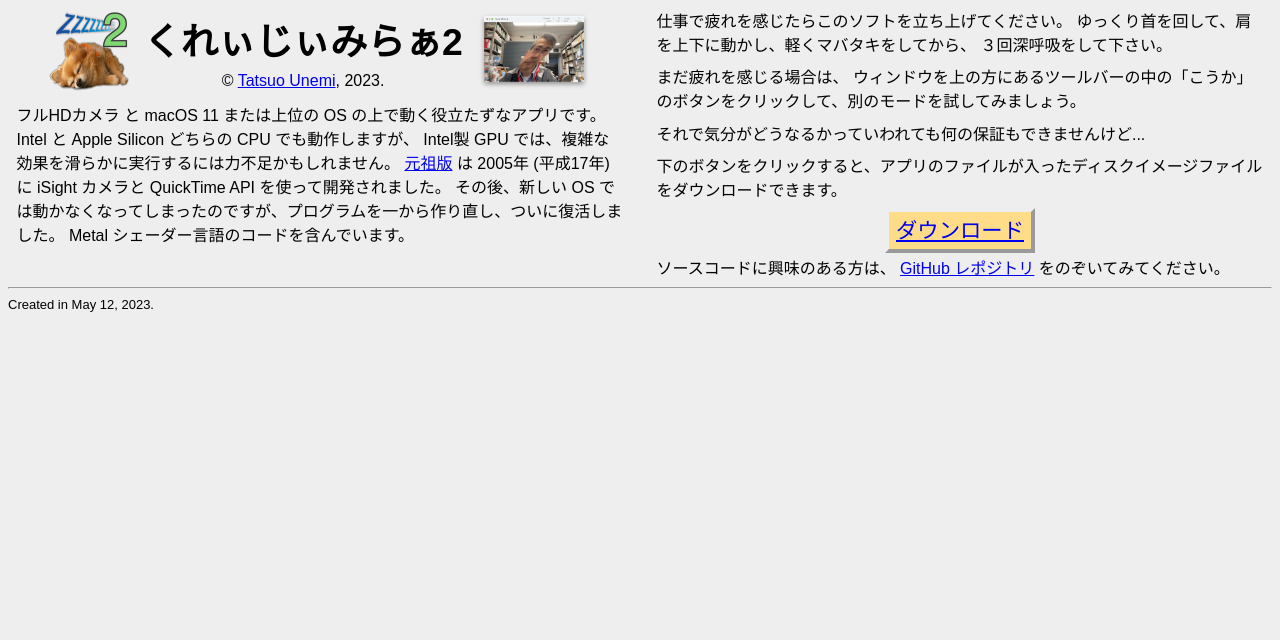
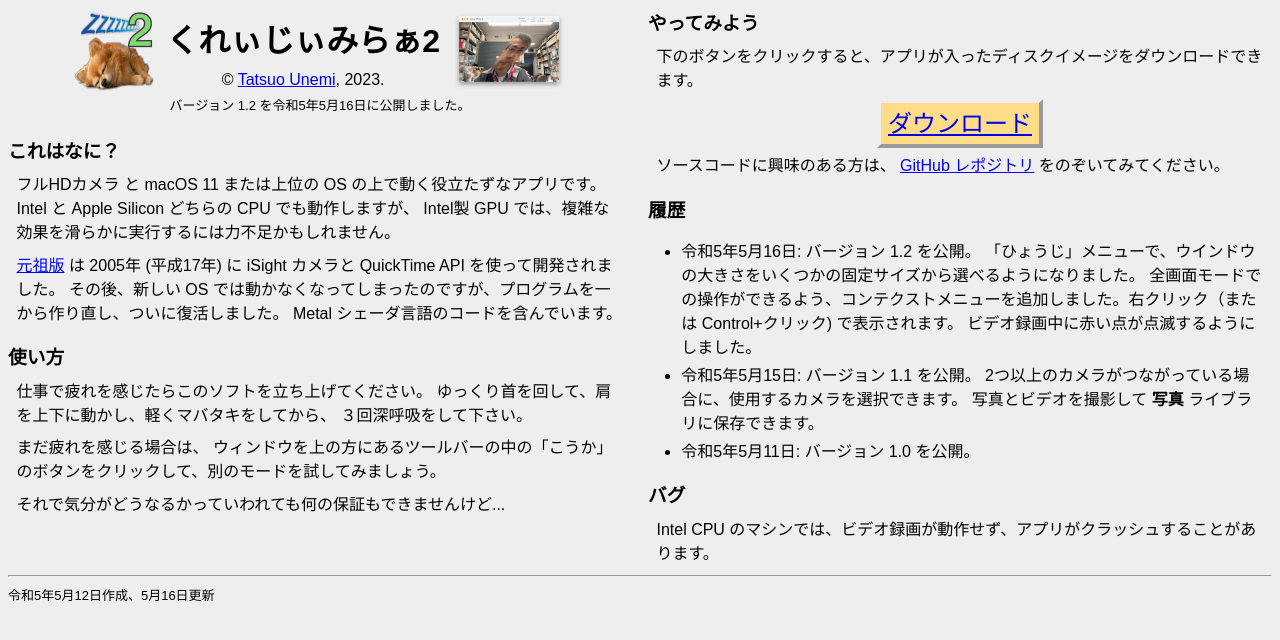
Before and after one commit to unemi/CrazyMirror2, a plain HTML site: page Web/index-j.html in a window 1280 px wide. Drawn offline with Linux system fonts and the light colour scheme.

Commit message:
Version 1.2, contextual menu for full screen, etc.

```diff
--- a/Web/index-j.html
+++ b/Web/index-j.html
@@ -11,20 +11,25 @@
 <body onload="setup()" style="font-family:HiraMaruProN-W4,sans-serif">
 <div id="content">
 <table align="center"><tr>
-<td rowspan=2><img src="icon160x160.png" align="top" height="80px"></img></td>
-<td class="title">&nbsp;くれぃじぃみらぁ2&nbsp;</td>
-<td rowspan=2><img src="screenShot1.png" align="top" height="80px"></img></td></tr>
+<td rowspan=2><img src="icon160x160.png" align="top" height="80px" style="margin-right:1ex"></img></td>
+<td class="title">くれぃじぃみらぁ2</td>
+<td rowspan=2><img src="screenShot1.png" align="top" height="80px" style="margin-left:1ex"></img></td></tr>
 <tr><td>&copy; <a href="http://www.intlab.soka.ac.jp/~unemi/">Tatsuo Unemi</a>, 2023.</td></tr>
+<tr><td colspan=3 style="font-size:small">バージョン 1.2 を令和5年5月16日に公開しました。</td></tr>
 </table>
+<h3>これはなに？</h3>
 <p>
 フルHDカメラ と macOS 11 または上位の OS の上で動く役立たずなアプリです。
 Intel と Apple Silicon どちらの CPU でも動作しますが、
 Intel製 GPU では、複雑な効果を滑らかに実行するには力不足かもしれません。
+</p><p>
 <a href="http://www.intlab.soka.ac.jp/~unemi/1/CrazyMirror/">元祖版</a>
 は 2005年 (平成17年) に iSight カメラと QuickTime API を使って開発されました。
 その後、新しい OS では動かなくなってしまったのですが、プログラムを一から作り直し、ついに復活しました。
-Metal シェーダー言語のコードを含んでいます。
-</p><p>
+Metal シェーダ言語のコードを含んでいます。
+</p>
+<h3>使い方</h3>
+<p>
 仕事で疲れを感じたらこのソフトを立ち上げてください。
 ゆっくり首を回して、肩を上下に動かし、軽くマバタキをしてから、
 ３回深呼吸をして下さい。
@@ -33,19 +38,36 @@ Metal シェーダー言語のコードを含んでいます。
 ウィンドウを上の方にあるツールバーの中の「こうか」のボタンをクリックして、別のモードを試してみましょう。
 </p><p>
 それで気分がどうなるかっていわれても何の保証もできませんけど...
-</p><p>
-下のボタンをクリックすると、アプリのファイルが入ったディスクイメージファイルをダウンロードできます。
+</p>
+<h3>やってみよう</h3>
+<p>
+下のボタンをクリックすると、アプリが入ったディスクイメージをダウンロードできます。
 </p><p class="button">
 <span>
-<a href="CrazyMirror2_10.dmg">ダウンロード</a>
+<a href="CrazyMirror2_12.dmg">ダウンロード</a>
 </span>
 </p><p>
 ソースコードに興味のある方は、
 <a href="https://github.com/unemi/CrazyMirror2">GitHub レポジトリ</a>
 をのぞいてみてください。
 </p>
+<h3>履歴</h3>
+<ul>
+<li>令和5年5月16日: バージョン 1.2 を公開。
+「ひょうじ」メニューで、ウインドウの大きさをいくつかの固定サイズから選べるようになりました。
+全画面モードでの操作ができるよう、コンテクストメニューを追加しました。右クリック（または Control+クリック) で表示されます。
+ビデオ録画中に赤い点が点滅するようにしました。</li>
+<li>令和5年5月15日: バージョン 1.1 を公開。
+2つ以上のカメラがつながっている場合に、使用するカメラを選択できます。
+写真とビデオを撮影して <b>写真</b> ライブラリに保存できます。</li>
+<li>令和5年5月11日: バージョン 1.0 を公開。</li>
+</ul>
+<h3>バグ</h3>
+<p>
+Intel CPU のマシンでは、ビデオ録画が動作せず、アプリがクラッシュすることがあります。
+</p>
 </div>
-<hr>
-<div class="foot">Created in May 12, 2023.</div>
+<hr/>
+<div class="foot">令和5年5月12日作成、5月16日更新</div>
 </body>
 </html>
--- a/Web/style.css
+++ b/Web/style.css
@@ -1,7 +1,11 @@
 body {background:#EEE}
 table {text-align:center}
-.title {font-weight:bold;font-size:28pt}
+.title {font-weight:bold;font-size:24pt}
 p {margin:1ex}
-.button {text-align:center;font-size:16pt}
+h3 {page-break-inside:avoid;margin-bottom:0}
+h3::after {content: "";display:block;
+height: 60px;margin-bottom: -60px}
+.button {text-align:center;font-size:x-large}
 .button span {padding:5pt;background:#FD8;border:4px outset}
 .foot {font-size:small}
+li {margin:2pt 1ex 3pt -5pt}
```
Also changed, not shown: Web/index.html (+26 -7 lines), 11 other files.
